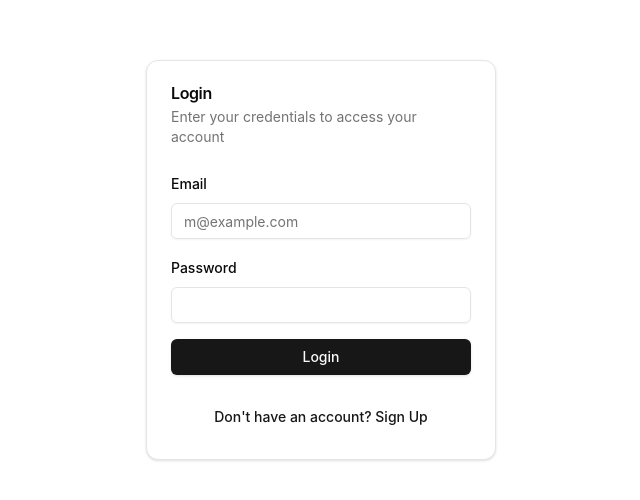
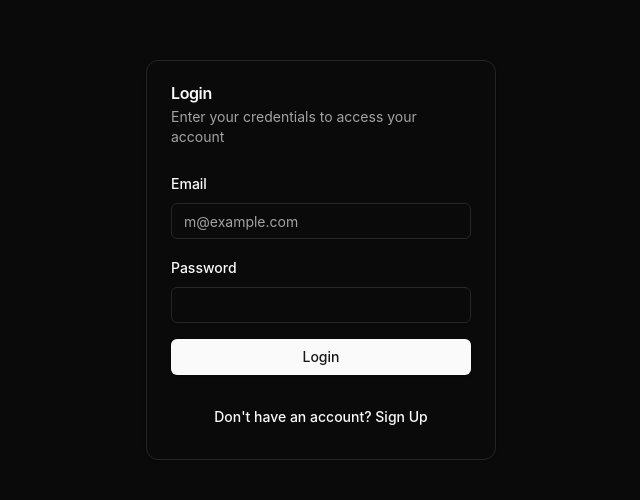
Before and after one commit to KTAP8/IssaVibeHack, a React (Vite) app in the folder frontend/: page /login in a window 1280 px wide. Shown: the part 140-640 px from the top of the page, without its empty margins (319-959 px from the left). Built offline with nearby package versions, Linux system fonts and the light colour scheme; no server answers.

Commit message:
feat: Implement dark/light theme switching and refine AI prompt engineering instructions.

```diff
--- a/frontend/src/components/Sidebar.tsx
+++ b/frontend/src/components/Sidebar.tsx
@@ -3,6 +3,7 @@ import ConfirmationModal from '@/components/ConfirmationModal';
 import { NavLink, useNavigate, useParams } from 'react-router-dom';
 import { Button } from '@/components/ui/button';
 import { Sparkles, Edit, Terminal, Plus, LogOut, Trash2 } from 'lucide-react';
+import { ModeToggle } from '@/components/mode-toggle';
 import { cn } from '@/lib/utils';
 import { useAuth } from '@/contexts/AuthContext';
 import { supabase } from '@/lib/supabase';
@@ -166,6 +167,9 @@ const Sidebar = () => {
 
       <div className="p-4 border-t mt-auto">
          <div className="px-2 mb-2">
+            <ModeToggle />
+         </div>
+         <div className="px-2 mb-2">
             <p className="text-xs font-medium truncate text-muted-foreground">{user?.email}</p>
          </div>
          <Button variant="ghost" className="w-full justify-start text-destructive hover:bg-destructive/10" onClick={handleSignOut}>
--- /dev/null
+++ b/frontend/src/components/mode-toggle.tsx
@@ -0,0 +1,25 @@
+import { Moon, Sun } from "lucide-react"
+import { Button } from "@/components/ui/button"
+import { useTheme } from "@/components/theme-provider"
+
+export function ModeToggle() {
+  const { theme, setTheme } = useTheme()
+
+  const toggleTheme = () => {
+    if (theme === 'light') {
+        setTheme('dark');
+    } else {
+        setTheme('light');
+    }
+  };
+
+  return (
+    <Button variant="ghost" size="icon" onClick={toggleTheme} className="w-full justify-start px-2" title="Toggle Theme">
+      <Sun className="h-[1.2rem] w-[1.2rem] rotate-0 scale-100 transition-all dark:-rotate-90 dark:scale-0" />
+      <Moon className="absolute h-[1.2rem] w-[1.2rem] rotate-90 scale-0 transition-all dark:rotate-0 dark:scale-100" />
+      <span className="ml-2">
+        {theme === 'light' ? 'Light Mode' : 'Dark Mode'}
+      </span>
+    </Button>
+  )
+}
--- /dev/null
+++ b/frontend/src/components/theme-provider.tsx
@@ -0,0 +1,75 @@
+import { createContext, useContext, useEffect, useState } from "react"
+
+type Theme = "dark" | "light" | "system"
+
+type ThemeProviderProps = {
+  children: React.ReactNode
+  defaultTheme?: Theme
+  storageKey?: string
+}
+
+type ThemeProviderState = {
+  theme: Theme
+  setTheme: (theme: Theme) => void
+}
+
+const initialState: ThemeProviderState = {
+  theme: "system",
+  setTheme: () => null,
+}
+
+const ThemeProviderContext = createContext<ThemeProviderState>(initialState)
+
+export function ThemeProvider({
+  children,
+  defaultTheme = "system",
+  storageKey = "vite-ui-theme",
+}: ThemeProviderProps) {
+  const [theme, setTheme] = useState<Theme>(
+    () => (localStorage.getItem(storageKey) as Theme) || defaultTheme
+  )
+
+  useEffect(() => {
+    const root = window.document.documentElement
+
+    root.classList.remove("light", "dark")
+
+    if (theme === "system") {
+      const systemTheme = window.matchMedia("(prefers-color-scheme: dark)")
+        .matches
+        ? "dark"
+        : "light"
+
+      root.classList.add(systemTheme)
+      return
+    }
+
+    root.classList.add(theme)
+  }, [theme])
+
+  const value = {
+    theme,
+    setTheme: (theme: Theme) => {
+      localStorage.setItem(storageKey, theme)
+      setTheme(theme)
+    },
+  }
+
+  return (
+    <ThemeProviderContext.Provider value={value} {...props}>
+      {children}
+    </ThemeProviderContext.Provider>
+  )
+}
+
+export const useTheme = () => {
+  const context = useContext(ThemeProviderContext)
+
+  if (context === undefined)
+    throw new Error("useTheme must be used within a ThemeProvider")
+
+  return context
+}
+
+// Fix for props spreading error in strict mode
+const props = {};
--- a/frontend/src/main.tsx
+++ b/frontend/src/main.tsx
@@ -1,13 +1,20 @@
+import React from 'react'
 import { StrictMode } from 'react'
 import { createRoot } from 'react-dom/client'
 import { BrowserRouter } from 'react-router-dom'
 import './index.css'
 import App from './App.tsx'
+import { ThemeProvider } from "@/components/theme-provider"
+import { AuthProvider } from './contexts/AuthContext.tsx'
 
 createRoot(document.getElementById('root')!).render(
   <StrictMode>
-    <BrowserRouter>
-      <App />
-    </BrowserRouter>
+    <AuthProvider>
+      <ThemeProvider defaultTheme="dark" storageKey="vite-ui-theme">
+        <BrowserRouter>
+          <App />
+        </BrowserRouter>
+      </ThemeProvider>
+    </AuthProvider>
   </StrictMode>,
 )
--- a/frontend/src/pages/GenerateReply.tsx
+++ b/frontend/src/pages/GenerateReply.tsx
@@ -234,7 +234,8 @@ const GenerateReply = () => {
       </div>
 
       {/* 2. Sticky Input Area */}
-      <div className="p-4 bg-background border-t">
+      <div className="p-4 bg-background relative z-20">
+        <div className="absolute left-0 right-0 bottom-full h-8 bg-gradient-to-t from-background to-transparent pointer-events-none" />
         <div className="max-w-4xl mx-auto relative flex items-end gap-2 p-2 border rounded-xl shadow-sm bg-card focus-within:ring-1 focus-within:ring-ring">
            <Textarea
              value={clientSequence}
```
Also changed, not shown: 1 other file (tests, documents, lock files or other folders).
